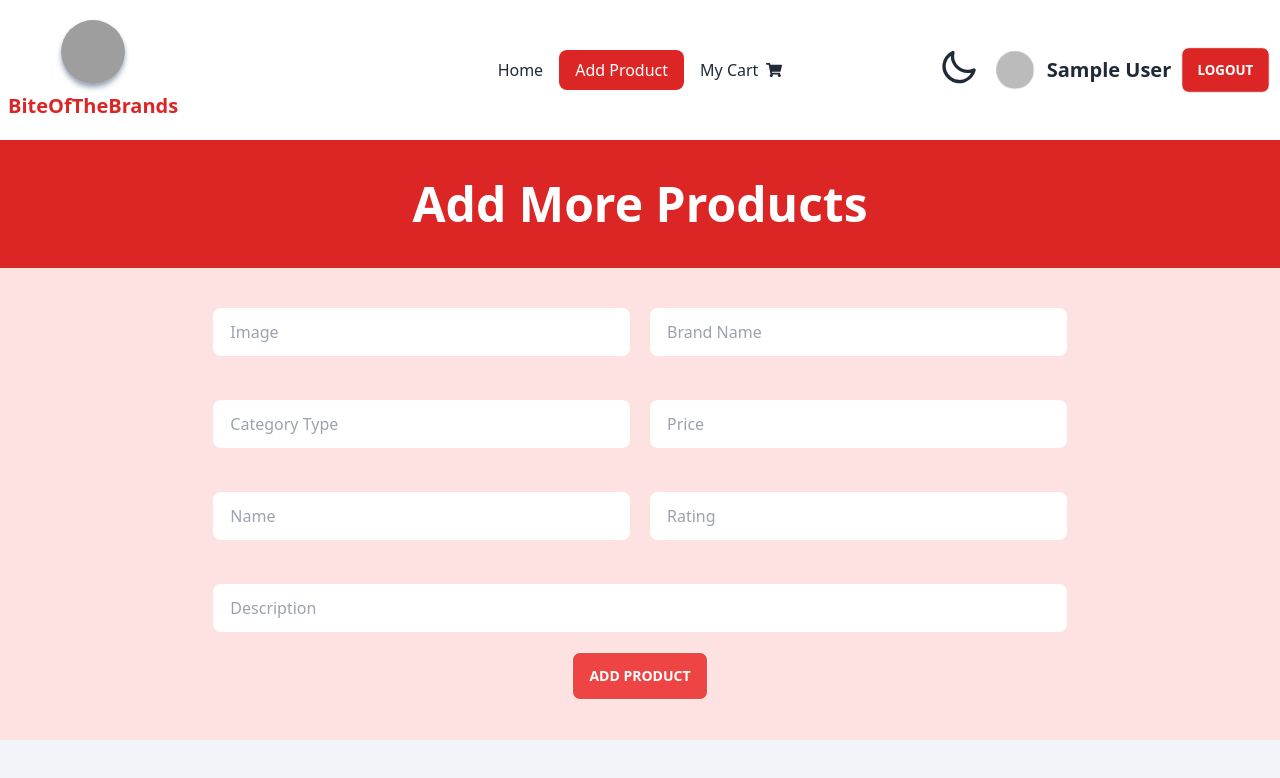
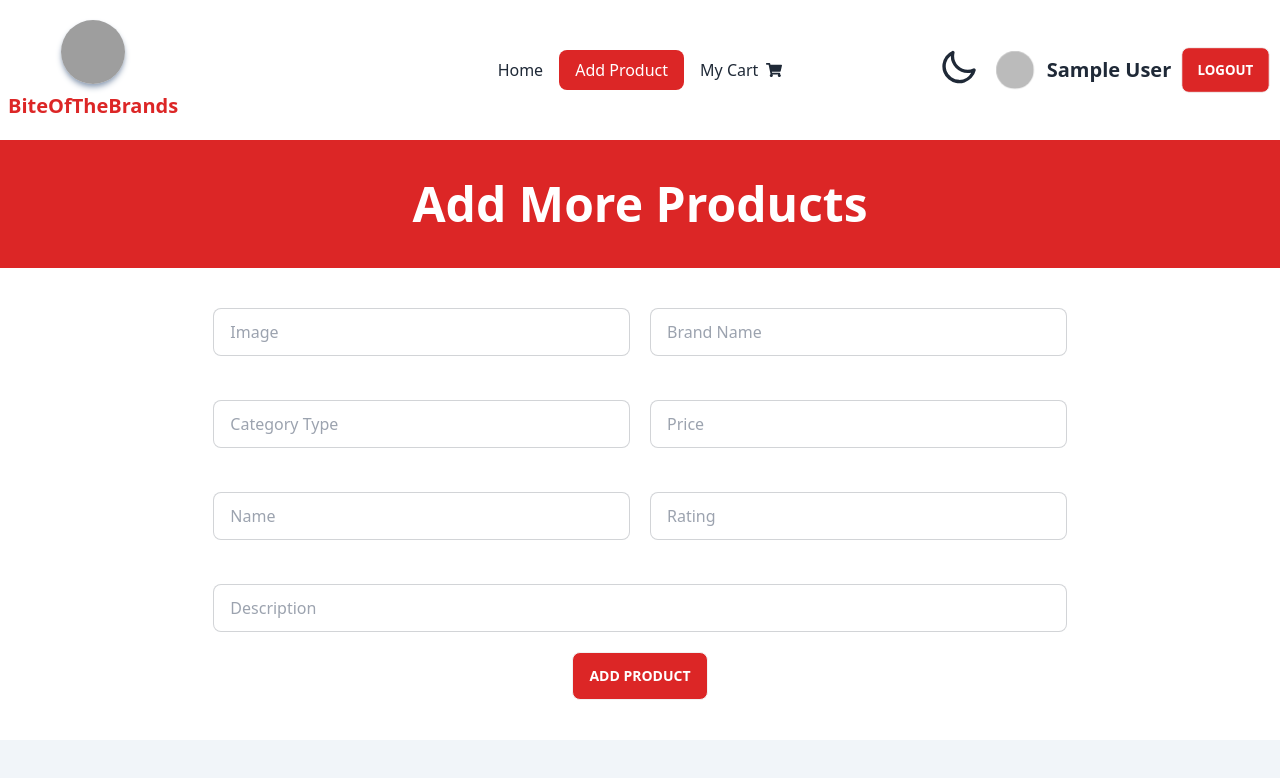
Before and after one commit to RawshanaraEity/brand-shop-client, a React (Vite) app: page /products in a window 1280 px wide. Shown: the top 778 px of the page. Built offline with nearby package versions, Linux system fonts and the light colour scheme; no server answers; sample sign-in values are in the browser's storage; grey boxes are pictures that could not be loaded.

Commit message:
updated some code

```diff
--- a/src/components/AboutUs.jsx
+++ b/src/components/AboutUs.jsx
@@ -6,10 +6,10 @@ const AboutUs = () => {
 
     return (
         <div className="text-center " >
-            <h1 className="text-5xl text-black bg-red-100 md:text-6xl font-bold p-10">About Us</h1>
-           <div className="grid grid-cols-1 md:grid-cols-2 p-8 md:p-14">
+            <h1 className="text-5xl text-black bg-red-100  md:text-6xl font-bold p-10">About Us</h1>
+           <div className="grid grid-cols-1 md:grid-cols-2 p-8 md:p-10">
            <div>
-              <img className="h-[600px] w-full" src="https://i.ibb.co/3FzRxMH/about-brand.jpg" alt="" />
+              <img className="h-[600px] w-full rounded-lg" src="https://i.ibb.co/3FzRxMH/about-brand.jpg" alt="" />
             </div>
             <div>
             <div className='flex items-center text-center h-full'>
@@ -17,7 +17,7 @@ const AboutUs = () => {
                <h2 className='w-full md:w-2/3 mx-auto text-4xl font-semibold'>Welcome!!To
                <span className="text-red-600 font-bold"> BiteOfTheBrands</span>
                </h2>
-                <p className='my-10 w-2/3 mx-auto text-xl font-medium'>At BiteOfTheBrands we believe that every meal and every sip should be a memorable experience. We invite you to embark on this culinary journey with us, exploring flavors from around the world, and elevating your dining and drinking rituals to new heights.</p>
+                <p className='my-10 p-5 mx-auto text-xl font-medium'>At BiteOfTheBrands we believe that every meal and every sip should be a memorable experience. We invite you to embark on this culinary journey with us, exploring flavors from around the world, and elevating your dining and drinking rituals to new heights.</p>
                </div>
             </div>
             </div>
--- a/src/components/Banner.jsx
+++ b/src/components/Banner.jsx
@@ -8,7 +8,7 @@ const Banner = () => {
             "url(https://i.ibb.co/rxfRrFL/karsten-winegeart-CZt-K-E89omo-unsplash.jpg)",
         }}
       >
-        <div className="hero-overlay bg-opacity-70"></div>
+        <div className="hero-overlay bg-opacity-60"></div>
         <div className="hero-content text-center text-neutral-content">
           <div className="max-w-xl">
             <h1 className="mb-5 text-5xl font-bold">
--- a/src/components/Brands/BrandsCategory.jsx
+++ b/src/components/Brands/BrandsCategory.jsx
@@ -21,7 +21,7 @@ const BrandsCategory = ({brands}) => {
                 alt="brand"
               />
             </figure>
-            <div className="card-body bg-red-100">
+            <div className="card-body rounded-b-xl bg-red-100">
              <Link to={`/product/${brand.brandName}`}>
              <h2 className="text-2xl text-center text-black font-bold">{brand.brandName}</h2>
              </Link>
--- a/src/components/products/UpdateProduct.jsx
+++ b/src/components/products/UpdateProduct.jsx
@@ -44,18 +44,18 @@ const UpdateProduct = () => {
         <div className="bg-red-600 py-10">
         <h2 className="text-center text-5xl text-white font-semibold">Update Products</h2>
         </div>
-        <div className="bg-red-100">
+        <div className="">
         <form onSubmit={handleUpdateProduct} className="md:space-y-5 px-5 md:px-0 md:w-3/4 lg:w-2/3 mx-auto py-10">
           <div className="flex flex-col md:flex-row gap-5">
             <input
-              className="input w-full"
+              className="input w-full input-bordered"
               type="text"
               name="photo"
               defaultValue={photo}
               placeholder="Image"
             />
             <input
-              className="input w-full"
+              className="input w-full input-bordered"
               type="text"
               name="name"
               defaultValue={name}
@@ -65,14 +65,14 @@ const UpdateProduct = () => {
           <br />
           <div className="flex flex-col md:flex-row gap-5">
             <input
-              className="input w-full"
+              className="input w-full input-bordered"
               type="text"
               name="type"
               defaultValue={type}
               placeholder="Category Type"
             />
             <input
-              className="input w-full"
+              className="input w-full input-bordered"
               type="text"
               name="price"
               defaultValue={price}
@@ -82,14 +82,14 @@ const UpdateProduct = () => {
           <br />
           <div className="flex flex-col md:flex-row gap-5">
             <input
-              className="input w-full"
+              className="input w-full input-bordered"
               type="text"
               name="brandName"
               defaultValue={brandName}
               placeholder="Brand Name"
             />
             <input
-              className="input w-full"
+              className="input w-full input-bordered"
               type="text"
               name="rating"
               defaultValue={rating}
@@ -98,7 +98,7 @@ const UpdateProduct = () => {
           </div>
           <br />
           <div className="text-center">
-          <input className="btn bg-red-500 text-white" type="submit" value="Submit" />
+          <input className="btn bg-red-600 text-white" type="submit" value="Submit" />
           </div>
         </form>
         </div>
--- a/src/pages/AddProduct.jsx
+++ b/src/pages/AddProduct.jsx
@@ -37,17 +37,17 @@ const AddProduct = () => {
       <div className="bg-red-600 py-10">
       <h2 className="text-center text-5xl text-white font-semibold">Add More Products</h2>
       </div>
-      <div className="bg-red-100">
+      <div className="">
       <form onSubmit={handleAddProduct} className="space-y-5  md:w-3/4 lg:w-2/3 mx-auto py-10">
         <div className="flex gap-5">
           <input
-            className="input w-full"
+            className="input w-full input-bordered"
             type="text"
             name="photo"
             placeholder="Image"
           />
           <input
-            className="input w-full"
+            className="input w-full input-bordered"
             type="text"
             name="brandName"
             placeholder="Brand Name"
@@ -56,28 +56,28 @@ const AddProduct = () => {
         <br />
         <div className="flex gap-5">
           <input
-            className="input w-full"
+            className="input w-full input-bordered"
             type="text"
             name="type"
             placeholder="Category Type"
           />
           <input
-            className="input w-full"
+            className="input w-full input-bordered"
             type="text"
             name="price"
             placeholder="Price"
           />
         </div>
         <br />
-        <div className="flex gap-5">
+        <div className="flex gap-5 ">
           <input
-            className="input w-full"
+            className="input w-full input-bordered"
             type="text"
             name="name"
             placeholder="Name"
           />
           <input
-            className="input w-full"
+            className="input w-full input-bordered"
             type="text"
             name="rating"
             placeholder="Rating"
@@ -85,14 +85,14 @@ const AddProduct = () => {
         </div>
         <br />
         <input
-            className="input w-full"
+            className="input w-full input-bordered"
             type="text"
             name="description"
             placeholder="Description"
           />
           <br />
         <div className="text-center">
-        <input className="btn bg-red-500 text-white" type="submit" value="Add Product" />
+        <input className="btn bg-red-600 text-white" type="submit" value="Add Product" />
         </div>
       </form>
       </div>
--- a/src/pages/MyCart.jsx
+++ b/src/pages/MyCart.jsx
@@ -33,7 +33,7 @@ const handleRemove = (id) =>{
         <div className="grid grid-cols-1 md:grid-cols-2 lg:grid-cols-2 gap-5 px-5 lg:px-0 my-10">
           {updatedProducts.map((product) => (
             <div key={product._id}>
-              <div className="card grid grid-cols-2 lg:card-side bg-red-100 shadow-xl">
+              <div className="card grid grid-cols-2 lg:card-side border-2 border-red-600 shadow-xl">
                 <figure>
                   <img
                     className="h-72 w-full"
```
